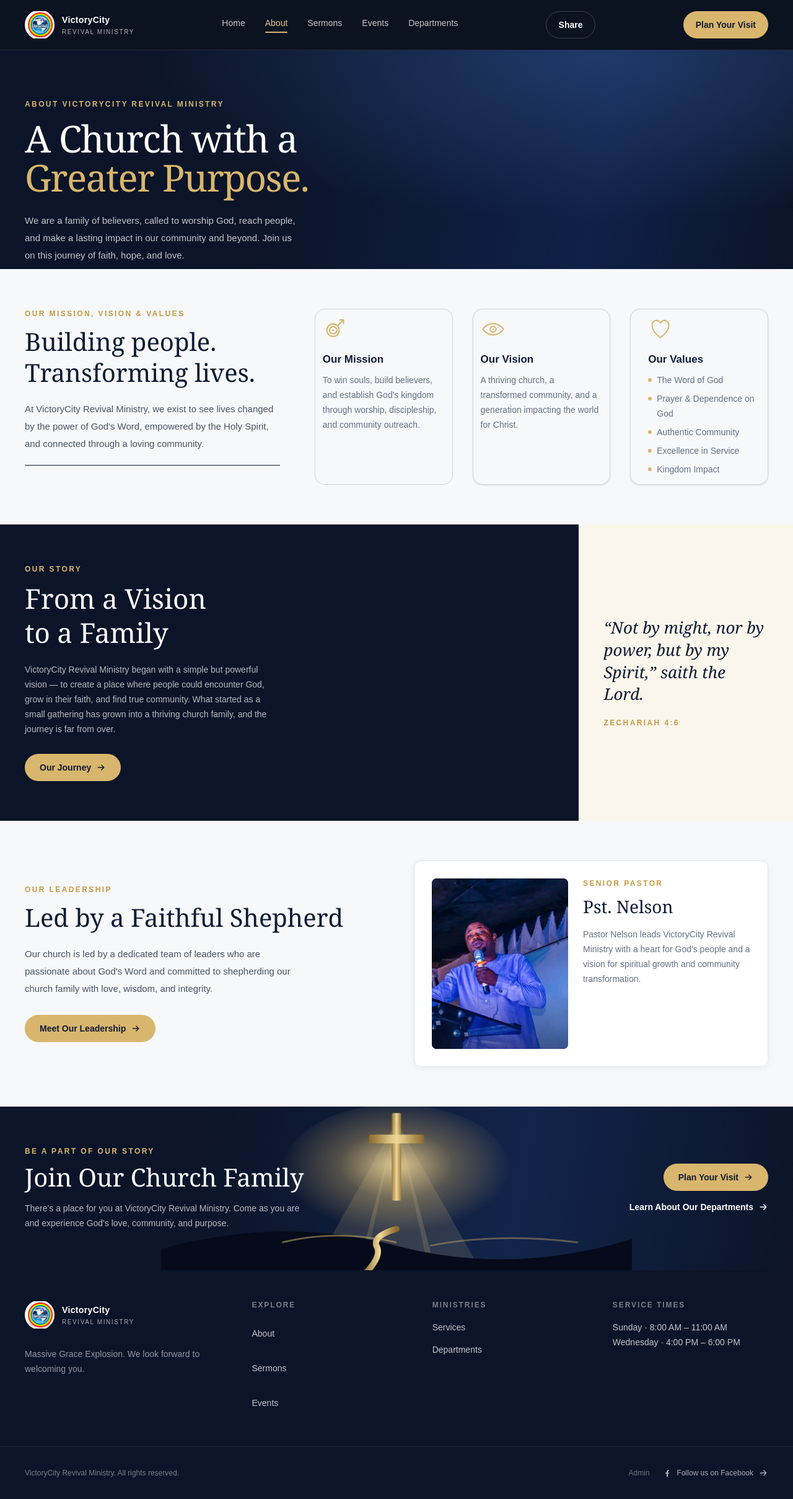
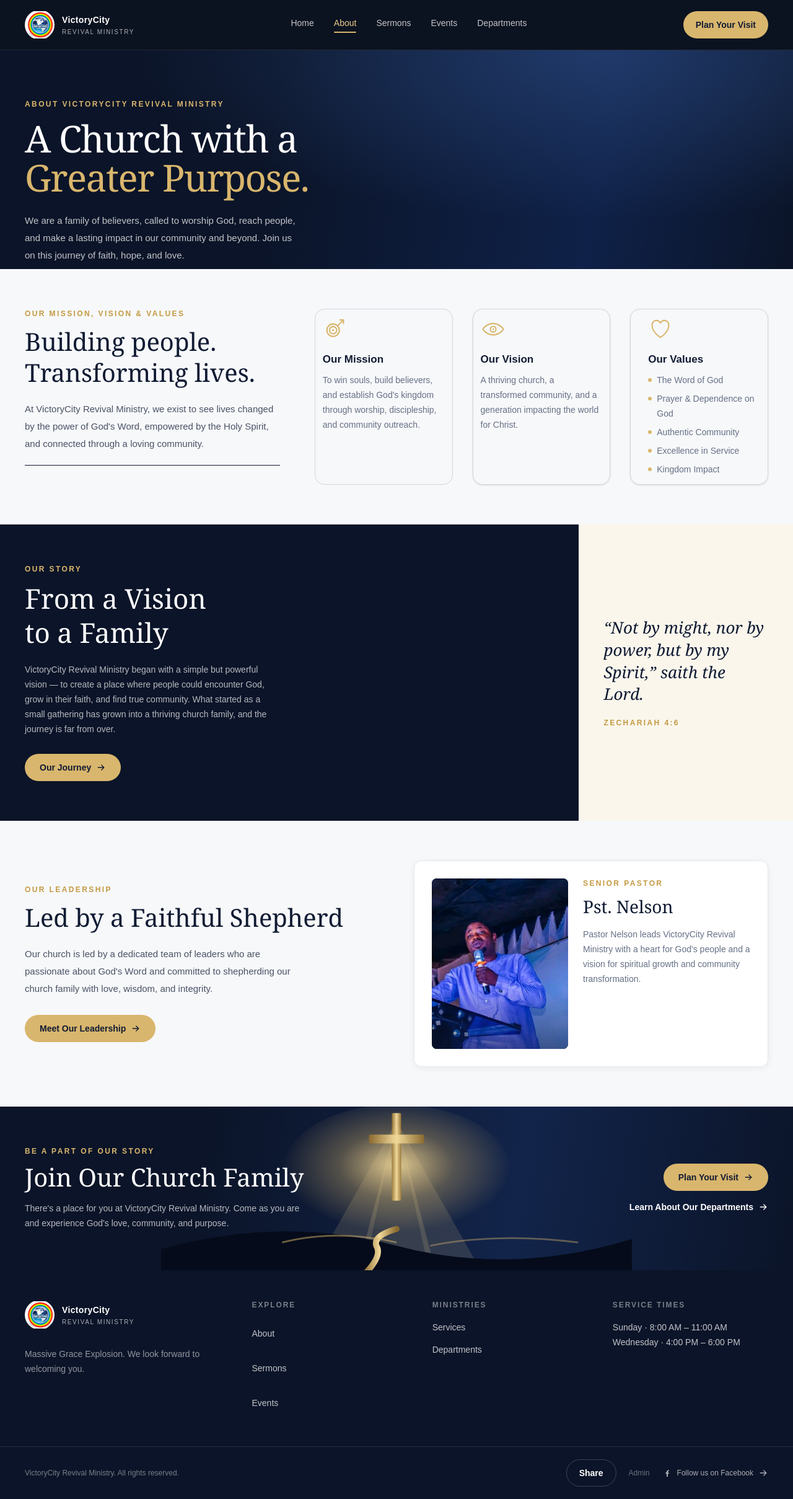
Before and after one commit to ebuski100/myChurch, a Next.js app: page /about in a window 1280 px wide. Shown: the whole page at 62% size. Built offline with nearby package versions, Linux system fonts and the light colour scheme.

Commit message:
put share button on footer

```diff
--- a/src/app/_components/site-chrome.tsx
+++ b/src/app/_components/site-chrome.tsx
@@ -85,7 +85,7 @@ export function SiteHeader({
   activeHref,
 }: { activeHref?: string } = {}) {
   const pathname = usePathname();
-  const [shareStatus, setShareStatus] = useState<string | null>(null);
+
   type BeforeInstallPromptEvent = Event & {
     prompt: () => void;
     userChoice: Promise<{ outcome: string }>;
@@ -97,13 +97,14 @@ export function SiteHeader({
     if (typeof window === "undefined") return false;
     return (
       window.matchMedia("(display-mode: standalone)").matches ||
-      (navigator as Navigator & { standalone?: boolean }).standalone === true
+      (navigator as Navigator & { standalone?: boolean })
+        .standalone === true
     );
   });
-  const [showIosInstructions, setShowIosInstructions] = useState(false);
+  const [showIosInstructions, setShowIosInstructions] =
+    useState(false);
 
   useEffect(() => {
-
     function handleBeforeInstallPrompt(e: Event) {
       e.preventDefault();
       setInstallPrompt(e as BeforeInstallPromptEvent);
@@ -113,10 +114,16 @@ export function SiteHeader({
       setInstallPrompt(null);
     }
 
-    window.addEventListener("beforeinstallprompt", handleBeforeInstallPrompt);
+    window.addEventListener(
+      "beforeinstallprompt",
+      handleBeforeInstallPrompt,
+    );
     window.addEventListener("appinstalled", handleAppInstalled);
     return () => {
-      window.removeEventListener("beforeinstallprompt", handleBeforeInstallPrompt);
+      window.removeEventListener(
+        "beforeinstallprompt",
+        handleBeforeInstallPrompt,
+      );
       window.removeEventListener("appinstalled", handleAppInstalled);
     };
   }, []);
@@ -138,26 +145,6 @@ export function SiteHeader({
       setIsInstalled(true);
     }
     setInstallPrompt(null);
-  }
-
-  async function handleShare() {
-    const url = "https://www.victorycityrevivalministry.org";
-    // const url = window.location.href;
-    const title = "VictoryCity Revival Ministry";
-    const text =
-      "Discover VictoryCity Revival Ministry — Massive Grace Explosion. Visit our website and stay connected!";
-    try {
-      if (navigator.share) {
-        await navigator.share({ title, text, url });
-        setShareStatus("Shared");
-      } else {
-        await navigator.clipboard.writeText(`${text}\n${url}`);
-        setShareStatus("Link copied");
-      }
-    } catch {
-      setShareStatus("Share cancelled");
-    }
-    setTimeout(() => setShareStatus(null), 2000);
   }
 
   return (
@@ -202,15 +189,6 @@ export function SiteHeader({
             </button>
           )}
 
-        <button
-          type="button"
-          onClick={handleShare}
-          className={`inline-flex min-h-11 items-center justify-center rounded-full border border-white/20 px-4 py-2.5 text-xs font-semibold text-white transition-colors hover:bg-white/10 ${focusClass} sm:px-5 sm:text-sm`}
-          aria-label="Share this page"
-        >
-          {shareStatus ?? "Share"}
-        </button>
-
           <Link
             href="/#visit"
             className={`inline-flex min-h-11 items-center justify-center rounded-full bg-[#D9B66D] px-4 py-2.5 text-xs font-semibold text-[#101B33] transition-colors hover:bg-[#E8CC8B] ${focusClass} focus-visible:outline-white sm:px-5 sm:text-sm`}
@@ -253,10 +231,12 @@ export function SiteHeader({
           aria-label="Install app instructions"
         >
           <div className="w-full max-w-sm rounded-2xl bg-white p-6 text-[#101B33] shadow-xl">
-            <h2 className="text-lg font-semibold">Install VictoryCity</h2>
+            <h2 className="text-lg font-semibold">
+              Install VictoryCity
+            </h2>
             <p className="mt-3 text-sm leading-6">
-              On iPhone or iPad, tap Safari&apos;s Share button, then choose
-              &quot;Add to Home Screen&quot;.
+              On iPhone or iPad, tap Safari&apos;s Share button, then
+              choose &quot;Add to Home Screen&quot;.
             </p>
             <button
               type="button"
@@ -273,6 +253,26 @@ export function SiteHeader({
 }
 
 export function SiteFooter() {
+  const [shareStatus, setShareStatus] = useState<string | null>(null);
+  async function handleShare() {
+    const url = "https://www.victorycityrevivalministry.org";
+    // const url = window.location.href;
+    const title = "VictoryCity Revival Ministry";
+    const text =
+      "Discover VictoryCity Revival Ministry — Massive Grace Explosion. Visit our website and stay connected!";
+    try {
+      if (navigator.share) {
+        await navigator.share({ title, text, url });
+        setShareStatus("Shared");
+      } else {
+        await navigator.clipboard.writeText(`${text}\n${url}`);
+        setShareStatus("Link copied");
+      }
+    } catch {
+      setShareStatus("Share cancelled");
+    }
+    setTimeout(() => setShareStatus(null), 2000);
+  }
   return (
     <footer className="bg-[#0B1428] text-white">
       <div className="mx-auto grid max-w-7xl gap-10 px-5 py-12 sm:px-8 md:grid-cols-[1.3fr_1fr_1fr_1fr] lg:px-10">
@@ -343,6 +343,14 @@ export function SiteFooter() {
           <p>VictoryCity Revival Ministry. All rights reserved.</p>
 
           <div className="flex flex-wrap justify-between gap-5">
+            <button
+              type="button"
+              onClick={handleShare}
+              className={`inline-flex min-h-11 items-center justify-center rounded-full border border-white/20 px-4 py-2.5 text-xs font-semibold text-white transition-colors hover:bg-white/10 ${focusClass} sm:px-5 sm:text-sm`}
+              aria-label="Share this page"
+            >
+              {shareStatus ?? "Share"}
+            </button>
             <Link
               href="/admin/login"
               className={`inline-flex min-h-11 items-center text-white/40 transition-colors hover:text-[#E6C77D] ${focusClass}`}
```
Lines whose indentation alone changed are shown as unchanged.
